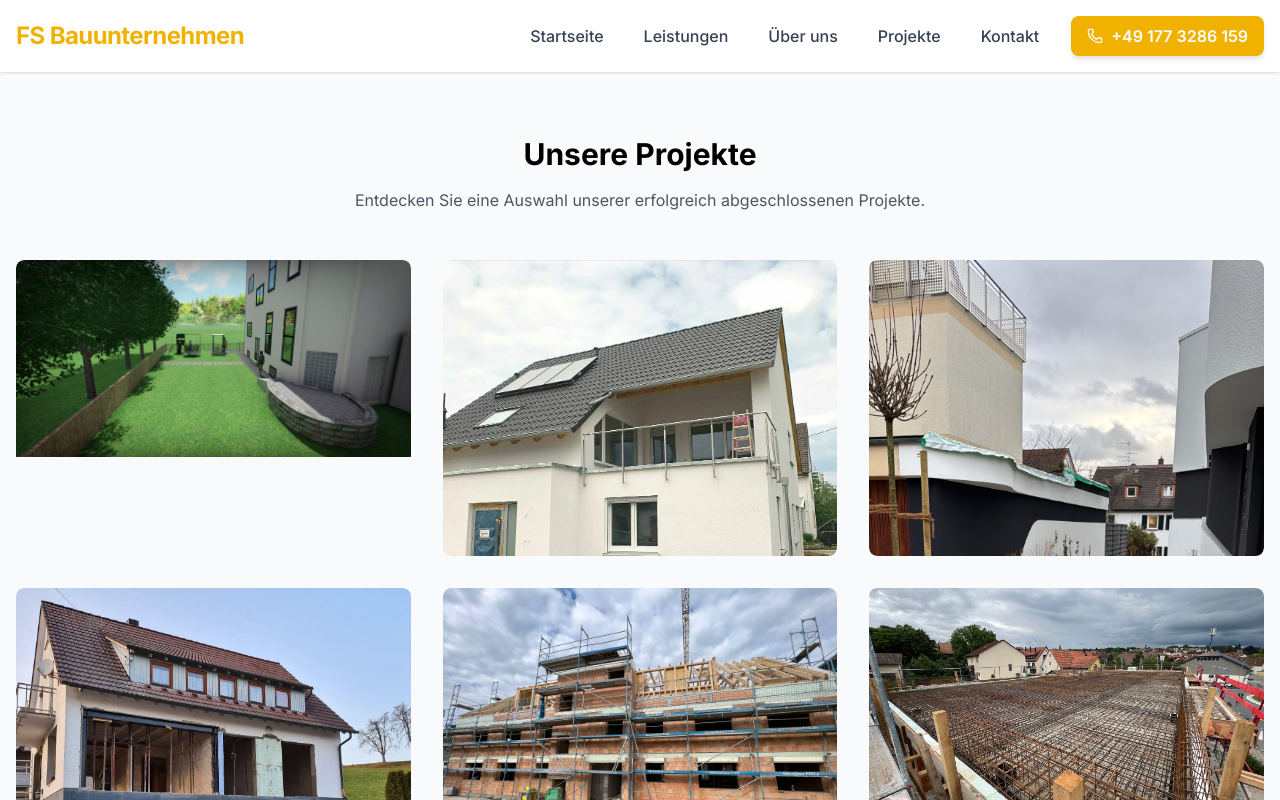
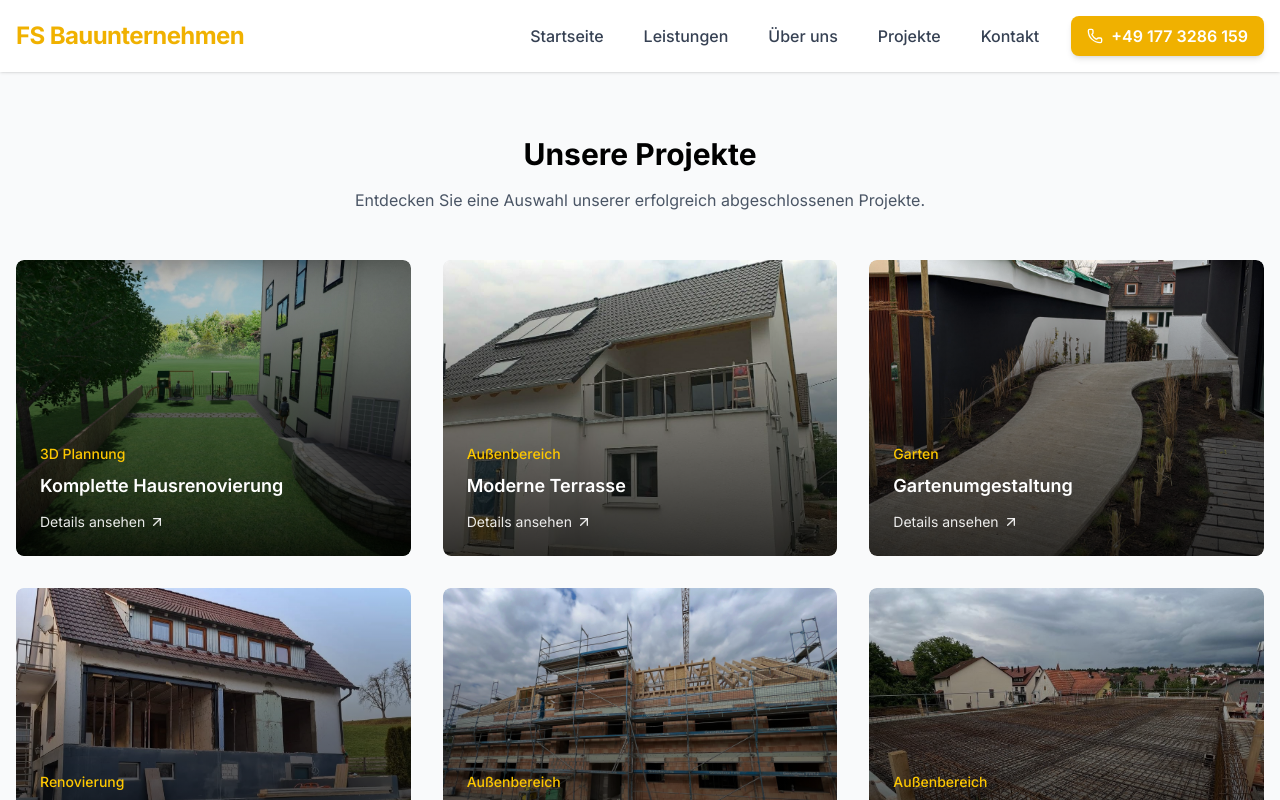
Before and after one commit to KadirZukorlic/fsbaugmbh, a Next.js app: page /projects in a window 1280 px wide. Shown: the top 800 px of the page. Built offline with nearby package versions, Linux system fonts and the light colour scheme.

Commit message:
Fix sections

```diff
--- a/app/components/projectGalery.tsx
+++ b/app/components/projectGalery.tsx
@@ -33,58 +33,37 @@ export function ProjectGallery({
         href={`/project/${id}`}
         className="group relative block overflow-hidden rounded-lg cursor-pointer h-full"
       >
-        <div className="group relative overflow-hidden rounded-lg cursor-pointer h-full">
-          <div className="aspect-[4/3] w-full overflow-hidden">
+        <div className="relative overflow-hidden rounded-lg cursor-pointer h-full bg-gray-200">
+          {/* Fixed aspect ratio container to ensure same size for all images */}
+          <div className="aspect-[4/3] w-full overflow-hidden relative">
             <motion.div
-              whileHover={{ scale: 1.1 }}
-              transition={{ duration: 0.5 }}
+              whileHover={{ scale: 1.05 }}
+              transition={{ duration: 0.4, ease: "easeOut" }}
+              className="h-full w-full"
             >
               <Image
                 src={imageSrc || "/placeholder.svg"}
                 alt={title}
                 width={600}
-                height={400}
-                className="h-full w-full object-cover"
+                height={450}
+                className="h-full w-full object-cover object-center"
+                priority={false}
               />
             </motion.div>
           </div>
-          <motion.div
-            className="absolute inset-0 flex flex-col justify-end bg-gradient-to-t from-black/80 via-black/40 to-transparent p-6 text-white"
-            initial={{ opacity: 0 }}
-            whileHover={{ opacity: 1 }}
-            transition={{ duration: 0.3 }}
-          >
-            <motion.div
-              initial={{ y: 20, opacity: 0 }}
-              whileHover={{ y: 0, opacity: 1 }}
-              transition={{ delay: 0.1 }}
-              className="mb-2 text-sm font-medium text-yellow-400"
-            >
+          {/* Dark overlay with details - always visible at the bottom */}
+          <div className="absolute inset-0 flex flex-col justify-end bg-gradient-to-t from-black/80 via-black/50 to-transparent p-6 text-white pointer-events-none">
+            <div className="mb-2 text-sm font-medium text-yellow-400">
               {category}
-            </motion.div>
-            <motion.h3
-              initial={{ y: 20, opacity: 0 }}
-              whileHover={{ y: 0, opacity: 1 }}
-              transition={{ delay: 0.15 }}
-              className="text-lg font-semibold"
-            >
+            </div>
+            <h3 className="text-lg font-semibold mb-1">
               {title}
-            </motion.h3>
-            <motion.div
-              initial={{ y: 20, opacity: 0 }}
-              whileHover={{ y: 0, opacity: 1 }}
-              transition={{ delay: 0.2 }}
-              className="mt-2 inline-flex items-center text-sm text-white/90 hover:text-white"
-            >
+            </h3>
+            <div className="mt-2 inline-flex items-center text-sm text-white/90">
               Details ansehen{" "}
-              <motion.span
-                animate={{ x: [0, 5, 0] }}
-                transition={{ repeat: Infinity, duration: 1.5 }}
-              >
-                <ArrowUpRight className="ml-1 h-4 w-4" />
-              </motion.span>
-            </motion.div>
-          </motion.div>
+              <ArrowUpRight className="ml-1 h-4 w-4" />
+            </div>
+          </div>
         </div>
       </Link>
     </motion.div>
--- a/app/components/services.tsx
+++ b/app/components/services.tsx
@@ -91,10 +91,10 @@ export function Services() {
         variants={containerVariants}
         initial="hidden"
         animate={inView ? "visible" : "hidden"}
-        className="grid grid-cols-1 md:grid-cols-2 lg:grid-cols-3 gap-8"
+        className="grid grid-cols-1 md:grid-cols-2 lg:grid-cols-3 gap-8 auto-rows-fr"
       >
         {services.map((service, index) => (
-          <motion.div key={index} variants={itemVariants}>
+          <motion.div key={index} variants={itemVariants} className="h-full">
             <ServiceCard
               title={service.title}
               description={service.description}
--- a/app/components/ui/serviceCard.tsx
+++ b/app/components/ui/serviceCard.tsx
@@ -25,18 +25,18 @@ export function ServiceCard({
     <>
       {icon && (
         <motion.div
-          className="mb-4 text-yellow-500"
+          className="mb-4 text-yellow-500 flex-shrink-0"
           whileHover={{ scale: 1.1, rotate: 5 }}
           transition={{ duration: 0.2 }}
         >
           {icon}
         </motion.div>
       )}
-      <h3 className="text-xl font-bold mb-2">{title}</h3>
-      <p className="text-gray-600">{description}</p>
+      <h3 className="text-xl font-bold mb-2 flex-shrink-0">{title}</h3>
+      <p className="text-gray-600 flex-grow">{description}</p>
       {href && (
         <motion.div
-          className="mt-4 flex items-center text-yellow-500 font-medium"
+          className="mt-4 flex items-center text-yellow-500 font-medium flex-shrink-0"
           whileHover={{ x: 5 }}
           transition={{ duration: 0.2 }}
         >
@@ -56,6 +56,7 @@ export function ServiceCard({
       <motion.div
         whileHover={{ y: -5 }}
         transition={{ duration: 0.2 }}
+        className="h-full"
       >
         <Link href={href} className={cardClasses}>
           {content}
```
